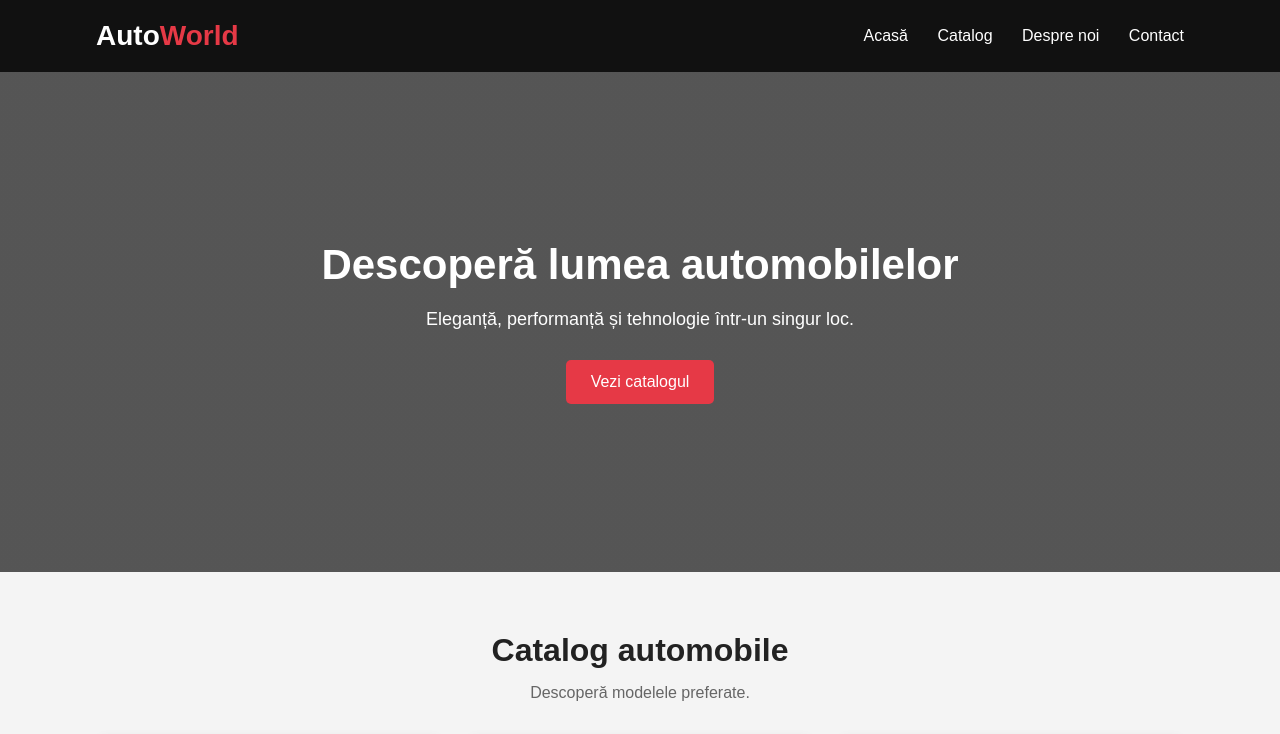
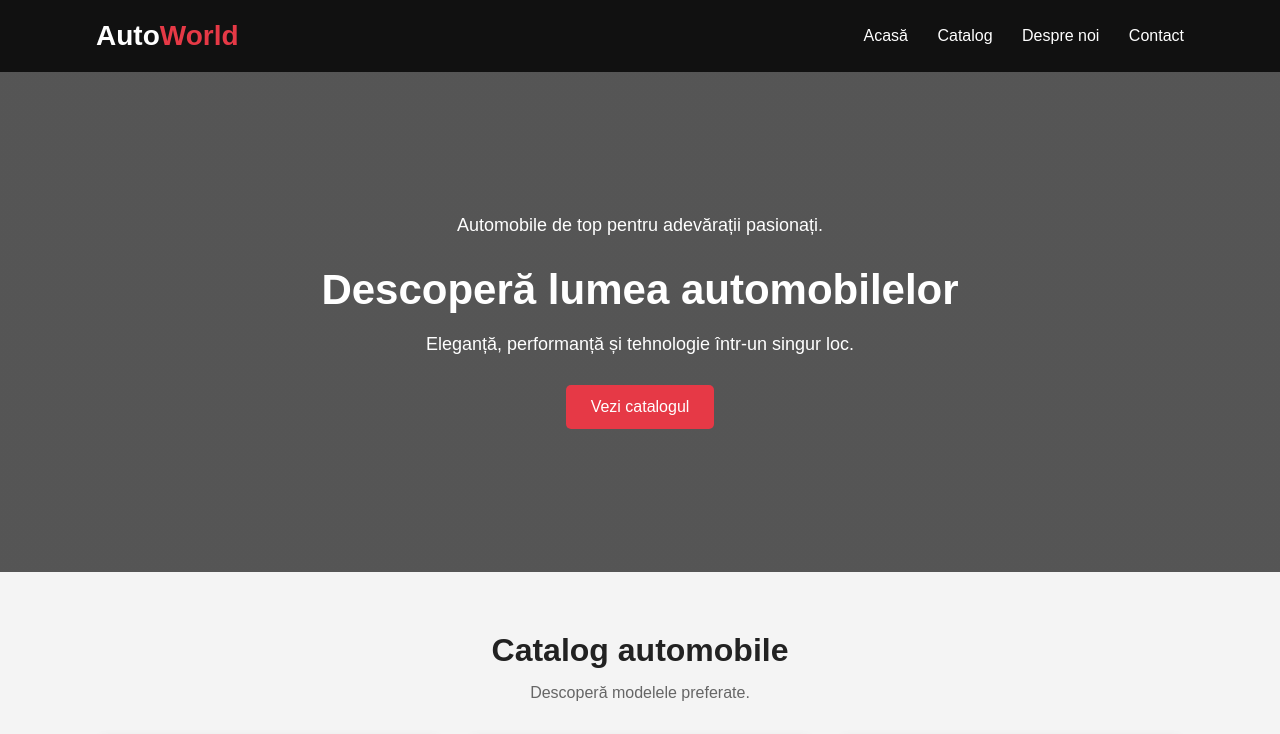
Before and after one commit to vlados303/AutoWorld, a plain HTML site: page index.html in a window 1280 px wide. Shown: the top 734 px of the page. Drawn offline with Linux system fonts and the light colour scheme.

Commit message:
Actualizare pagina principala

```diff
--- a/index.html
+++ b/index.html
@@ -24,6 +24,7 @@
 
     <section class="hero" id="home">
         <div class="hero-content">
+           <p>Automobile de top pentru adevărații pasionați.</p>
             <h2>Descoperă lumea automobilelor</h2>
             <p>Eleganță, performanță și tehnologie într-un singur loc.</p>
             <a href="#catalog" class="btn">Vezi catalogul</a>
```
